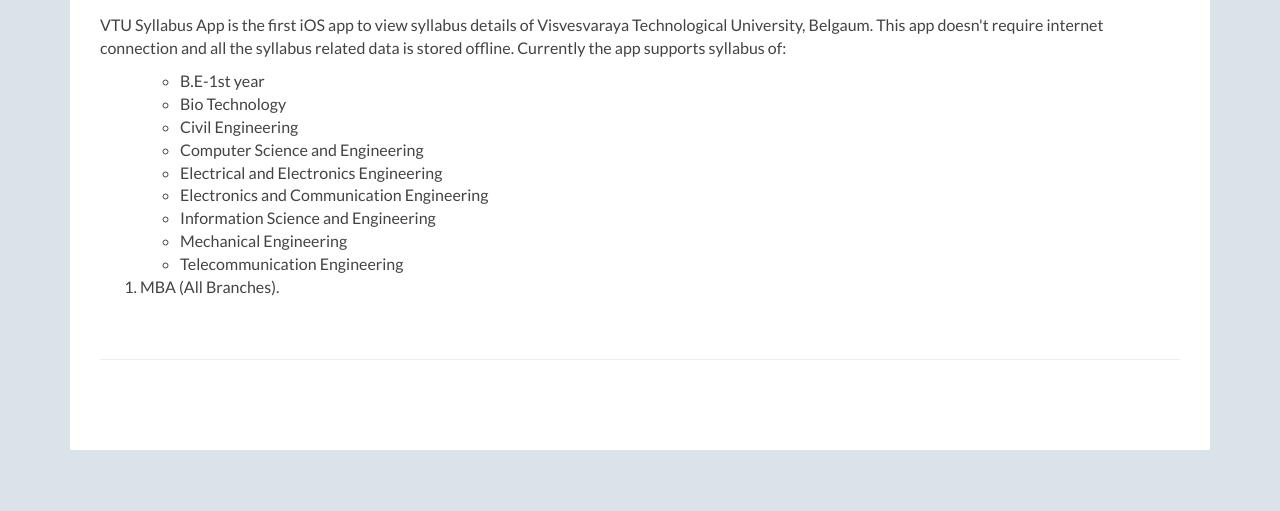
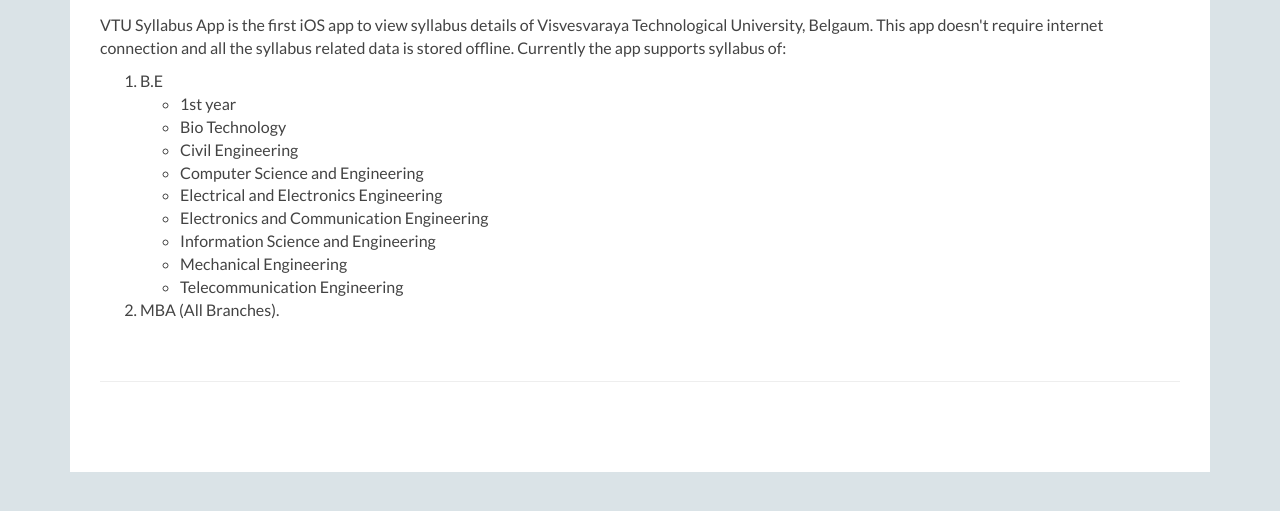
Before and after one commit to shridharmishra4/syllabus-app, a plain HTML site: page index.html in a window 1280 px wide. Shown: the part 355-866 px from the top of the page. Drawn offline with nearby package versions, Linux system fonts and the light colour scheme.

Commit message:
Update index.html

```diff
--- a/index.html
+++ b/index.html
@@ -61,8 +61,9 @@
 
 Currently the app supports syllabus of:
 <ol>
+ <li>B.E</li>
  <ul>
-<li>B.E-1st year</li>
+<li>1st year</li>
 <li>Bio Technology</li>
 <li>Civil Engineering</li>
 <li>Computer Science and Engineering</li>
```
